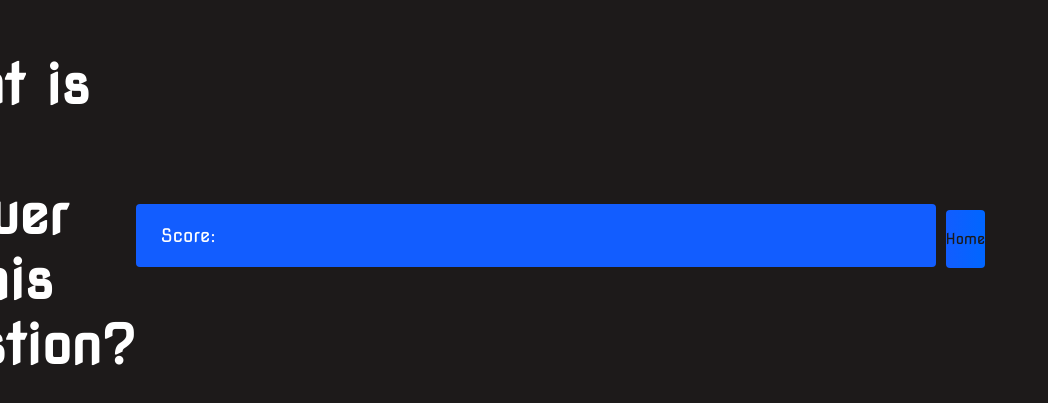
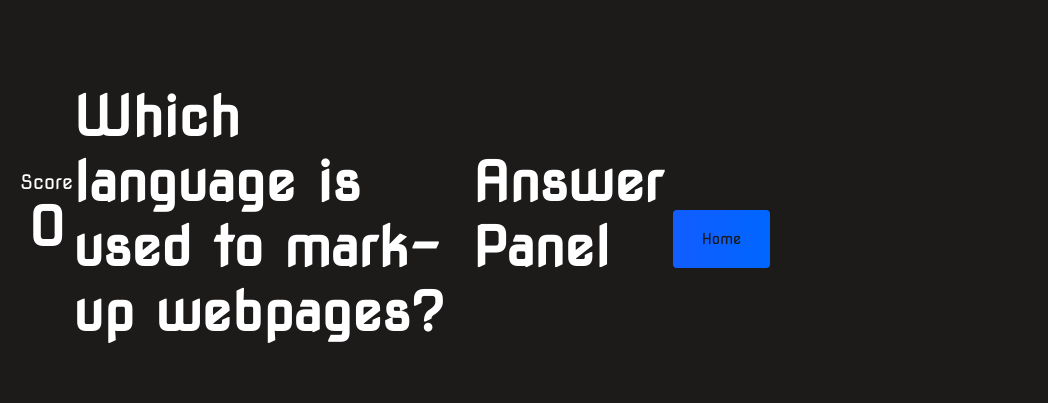
Before and after one commit to leon-luna-ray/coding-quiz, a React (Create React App) app: page /game in a window 1280 px wide. Shown: the part 161-564 px from the top of the page, without its empty margins (0-1048 px from the left). Built offline with nearby package versions, Linux system fonts and the light colour scheme.

Commit message:
navigation successfu

```diff
--- /dev/null
+++ b/src/components/AnswerButton.js
@@ -0,0 +1,11 @@
+import React from 'react';
+const AnswerButton = ({ prefix, text, onClick }) => {
+  return (
+    <div className='choice-container' onClick={onClick}>
+      <p className='choice-prefix'>{prefix}</p>
+      <p className='choice-text'>{text}</p>
+    </div>
+  );
+};
+
+export default AnswerButton;
--- /dev/null
+++ b/src/components/AnswerPanel.js
@@ -0,0 +1,13 @@
+import React from 'react';
+import AnswerButton from './AnswerButton';
+import '../styles/game.css';
+
+const AnswerPanel = ({ choices, answer, handleCorrect }) => {
+  return (
+    <div className='answer-panel'>
+      <h1>Answer Panel</h1>
+    </div>
+  );
+};
+
+export default AnswerPanel;
--- a/src/components/App.js
+++ b/src/components/App.js
@@ -13,7 +13,7 @@ const App = () => {
   };
 
   return (
-    <main>
+    <main className='app'>
       <Router getUserConfirmation={getUserConfirmation}>
         <Switch>
           <Route path='/' exact component={Start} />
--- a/src/components/Game.js
+++ b/src/components/Game.js
@@ -1,13 +1,20 @@
 import React, { useEffect, useState } from 'react';
 import { Prompt } from 'react-router-dom';
 import Button from './Button';
+import QuestionPanel from './QuestionPanel';
+import AnswerPanel from './AnswerPanel';
+import ScorePanel from './ScorePanel';
+import { useHistory } from 'react-router-dom';
 import questions from './questions';
 import '../styles/game.css';
 
 const Game = () => {
+  let history = useHistory();
+  const quizQuestions = questions;
   const userScore = parseInt(localStorage.getItem('coding-quiz-score'));
   const [gameStarted] = useState(true);
   const [score, setScore] = useState(0);
+  const [currentQuestion, setCurrentQuestion] = useState(quizQuestions[0]);
 
   useEffect(() => {
     if (userScore) {
@@ -19,30 +26,29 @@ const Game = () => {
     localStorage.setItem('coding-quiz-score', score);
   }, [score]);
 
-  const handleClick = () => {
+  const redirectHome = () => {
+    history.push('/');
+  };
+
+  const handleCorrect = () => {
     setScore(score + 1);
   };
 
   return (
-    <div className='container'>
-      <div id='game' className='justify-center flex-column'>
-        <p id='progressText' className='hud-prefix'>
-          Question
-        </p>
-        <div className='hud-item'>
-          <p className='hud-prefix'>Score</p>
-          <h1 className='hud-main-text' id='score'>
-            {score}
-          </h1>
-        </div>
-      </div>
-      <h1 id='question'>What is the answer to this question?</h1>
-      {/* button */}
-      <div className='choice-container' onClick={handleClick}>
-        <p className='choice-prefix'> Score: </p>
-        <p className='choice-text' data-number='1'></p>
-      </div>
-      <Button id='home-btn' text='Home' to='/' />
+    <div className='container game'>
+      <ScorePanel className='score-panel' score={score} />
+      <QuestionPanel
+        className='question-panel'
+        question={currentQuestion.question}
+      />
+      <AnswerPanel
+        className='answer-panel'
+        question={currentQuestion.question}
+        choices={currentQuestion.choices}
+        answer={currentQuestion.answer}
+        handleCorrect={handleCorrect}
+      />
+      <Button id='home-btn' text='Home' onClick={redirectHome} />
       <Prompt when={gameStarted} message='Are you sure to want to leave?' />
     </div>
   );
--- a/src/components/HighScores.js
+++ b/src/components/HighScores.js
@@ -1,11 +1,17 @@
 import React from 'react';
+import { useHistory } from 'react-router-dom';
 import Button from './Button';
 
 const HighScores = () => {
+  let history = useHistory();
+  // Set score to 0 and redirect with useHistory hook
+  const redirectHome = () => {
+    history.push('/');
+  };
   return (
     <div>
       <h1>High Scores</h1>
-      <Button id='home-btn' text='Home' to='/' />
+      <Button id='home-btn' text='Home' onClick={redirectHome} />
     </div>
   );
 };
--- /dev/null
+++ b/src/components/QuestionPanel.js
@@ -0,0 +1,11 @@
+import React from 'react';
+
+const QuestionPanel = ({ question }) => {
+  return (
+    <div id='question'>
+      <h1>{question}</h1>
+    </div>
+  );
+};
+
+export default QuestionPanel;
--- /dev/null
+++ b/src/components/ScorePanel.js
@@ -0,0 +1,16 @@
+import React from 'react';
+
+const ScorePanel = ({ score }) => {
+  return (
+    <div id='game' className='justify-center flex-column'>
+      <div className='hud-item'>
+        <p className='hud-prefix'>Score</p>
+        <h1 className='hud-main-text' id='score'>
+          {score}
+        </h1>
+      </div>
+    </div>
+  );
+};
+
+export default ScorePanel;
--- a/src/components/Start.js
+++ b/src/components/Start.js
@@ -10,6 +10,11 @@ const Start = () => {
     localStorage.setItem('coding-quiz-score', 0);
     history.push('/game');
   };
+
+  const viewHighScores = () => {
+    history.push('/high_scores');
+  };
+
   return (
     <div className='container'>
       <div className='flex-row'>
@@ -22,7 +27,11 @@ const Start = () => {
         to={'/game'}
         onClick={startNewGame}
       />
-      <Button id='highscore-btn' text={'High Scores'} to={'/high_scores'} />
+      <Button
+        id='highscore-btn'
+        text={'High Scores'}
+        onClick={viewHighScores}
+      />
     </div>
   );
 };
```
